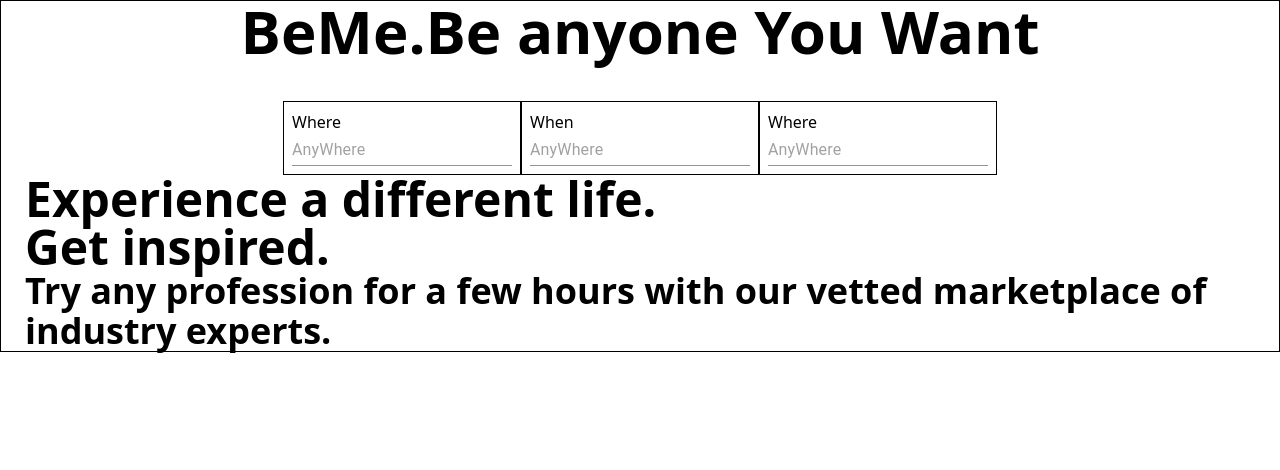
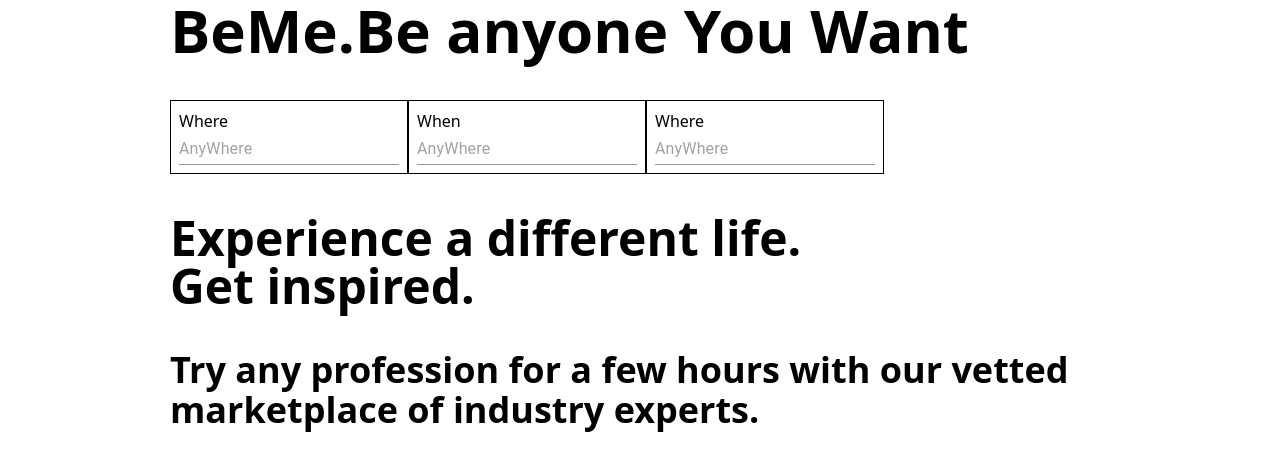
Before and after one commit to dannymhmdi/BeMe, a Next.js app: page / in a window 1280 px wide. Shown: the top 470 px of the page. Built offline with nearby package versions, Linux system fonts and the light colour scheme.

Commit message:
develop landing

```diff
--- a/app/page.js
+++ b/app/page.js
@@ -5,13 +5,13 @@
   return (
     <>
       <LandingLayout>
-        <BasePage fluid={"false"}>
+        <BasePage fixed={true}>
           <div className="flex flex-col justify-self-center">
-            <div className="text-6xl font-bold flex justify-center">
+            <div className="text-6xl font-bold flex">
               <span className="">BeMe. </span> <span> Be anyone You Want</span>
             </div>
 
-            <div className="flex justify-center mt-10">
+            <div className="flex mt-10">
               <div className="p-2" style={{ border: "1px solid black" }}>
                 <div>Where</div>
                 <TextField placeholder="AnyWhere" variant="standard" />
@@ -26,12 +26,14 @@
               </div>
             </div>
 
-            <div className="flex justify-center flex-col">
-              <p className="font-bold text-5xl">
-                Experience a different life.
-              </p>
-              <p className="font-bold text-5xl">Get inspired.</p>
-              <p className="font-bold text-4xl">
+            <div className="flex flex-col">
+              <div className="flex flex-col py-10">
+                <p className="font-bold text-5xl">
+                  Experience a different life.
+                </p>
+                <p className="font-bold text-5xl">Get inspired.</p>
+              </div>
+              <p className="font-bold text-4xl" style={{width: '940px'}}>
                 Try any profession for a few hours with our vetted marketplace
                 of industry experts.
               </p>
--- a/src/component/base-page/base-page.jsx
+++ b/src/component/base-page/base-page.jsx
@@ -3,7 +3,7 @@
 
 const BasePage = ({ children, title, fluid, fixed }) => {
   return (
-    <Container maxWidth={fluid} fixed={fixed} className="border">
+    <Container maxWidth={fluid} fixed={fixed}>
       {/* <Helmet>
         <title>{title}</title>
       </Helmet> */}
```
Also changed, not shown: 1 other file (tests, documents, lock files or other folders).
